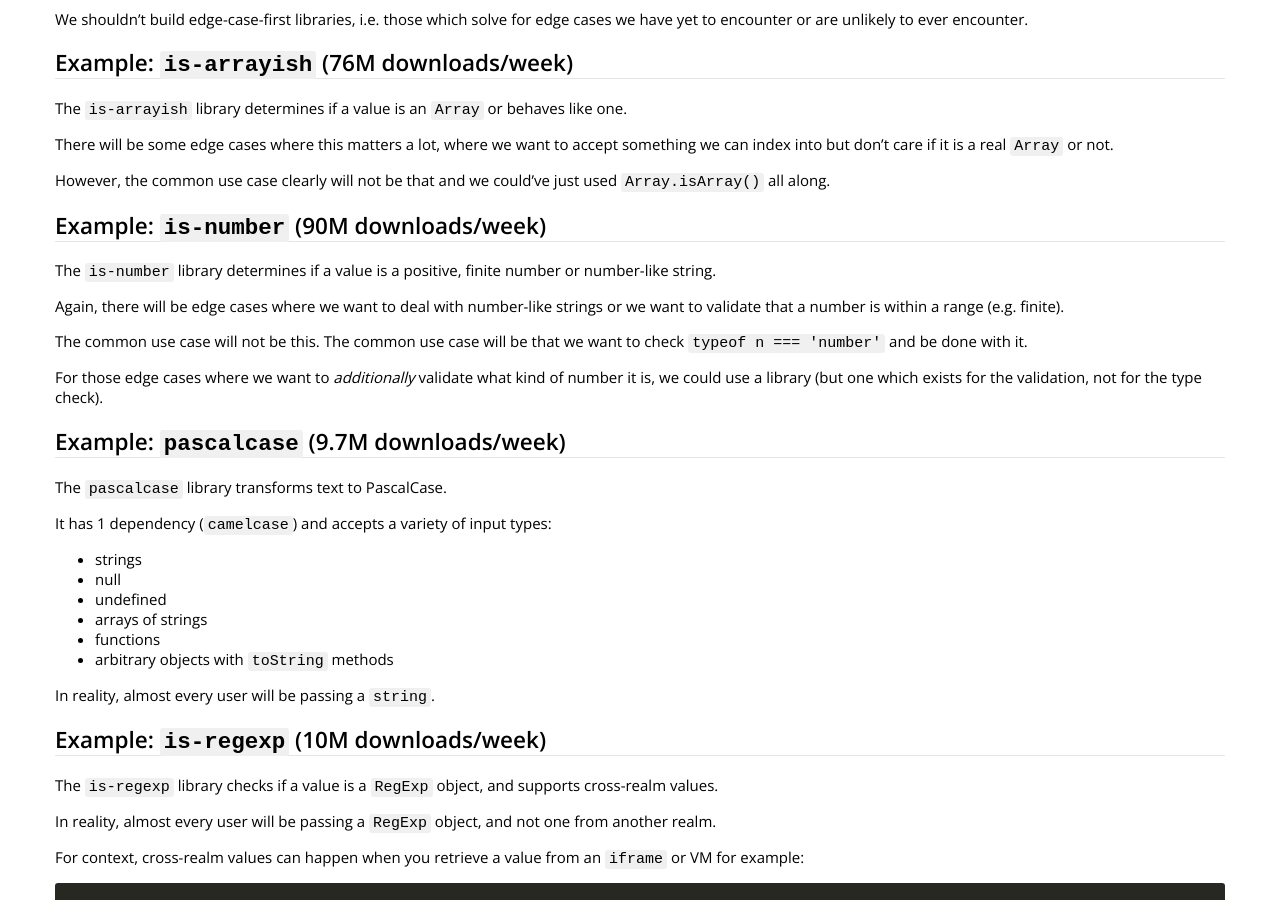
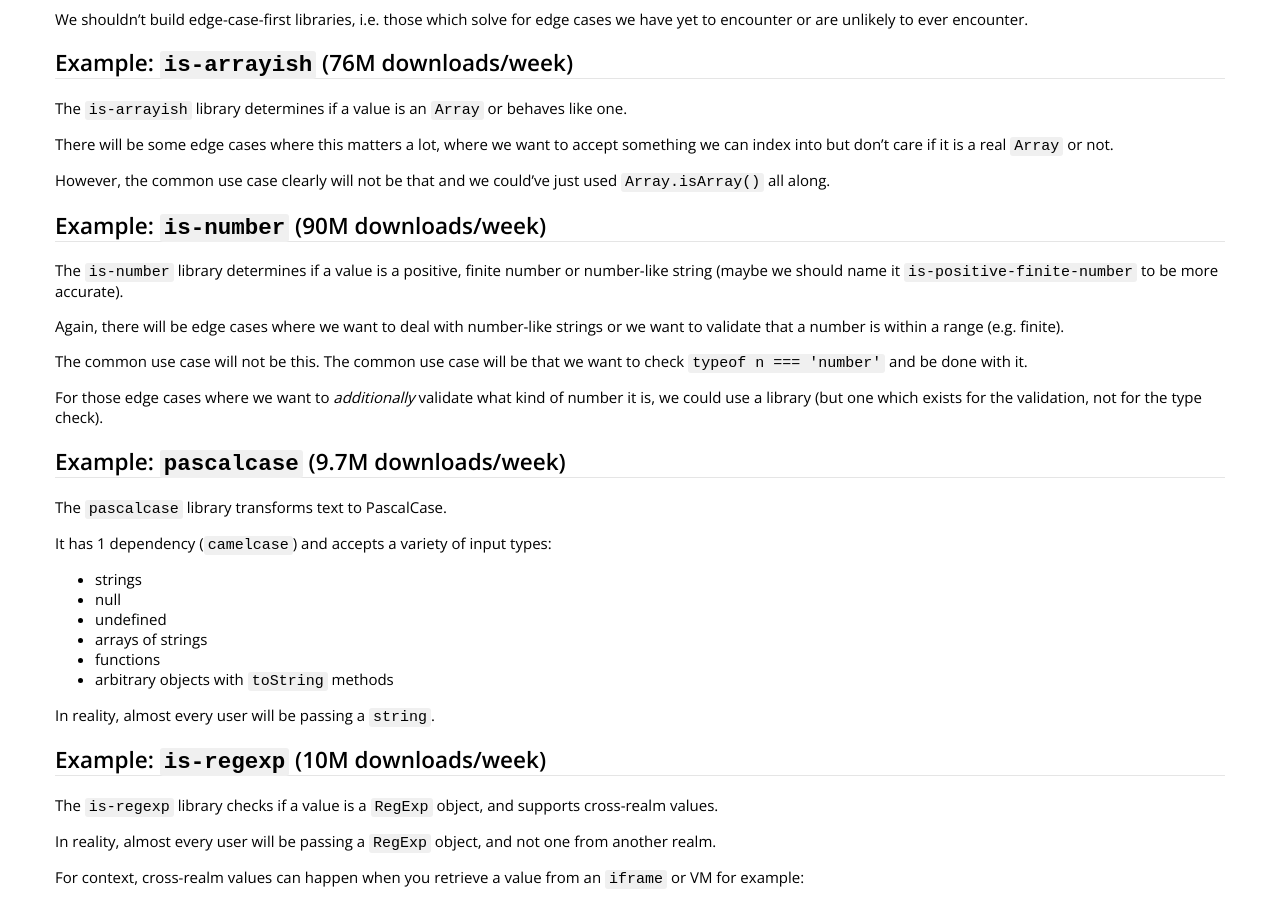
Before and after one commit to 43081j/43081j.github.io, a Jekyll site: the page built from _posts/2025-09-09-overengineering-inputs.md, in a window 1280 px wide and 900 px high, scrolled down 2238 px. Built offline with Jekyll 4.4.1, drawn with Linux system fonts in a browser that asks for light colours; nearby versions of some CDN libraries; comment, search, counter and statistics services are not loaded.

Commit message:
chore: name of package

```diff
--- a/_posts/2025-09-09-overengineering-inputs.md
+++ b/_posts/2025-09-09-overengineering-inputs.md
@@ -118,7 +118,7 @@ However, the common use case clearly will not be that and we could've just used
 
 ## Example: `is-number` (90M downloads/week)
 
-The `is-number` library determines if a value is a positive, finite number or number-like string.
+The `is-number` library determines if a value is a positive, finite number or number-like string (maybe we should name it `is-positive-finite-number` to be more accurate).
 
 Again, there will be edge cases where we want to deal with number-like strings or we want to validate that a number is within a range (e.g. finite).
 
```
